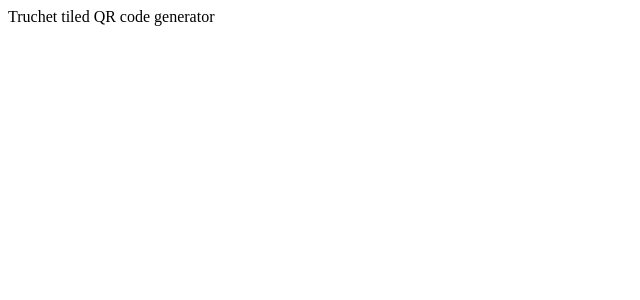
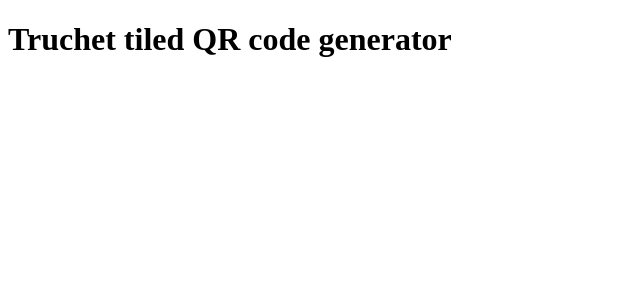
Before and after one commit to adambasile/truchet-qr, a Next.js app: page / in a window 1280 px wide. Shown: the top 300 px of the page, without its empty margins (0-640 px from the left). Built offline with nearby package versions, Linux system fonts and the light colour scheme.

Commit message:
big is nice

```diff
--- a/app/page.tsx
+++ b/app/page.tsx
@@ -7,7 +7,7 @@ export const metadata: Metadata = {
 export default function Home() {
   return (
     <main>
-      <div>Truchet tiled QR code generator</div>
+      <h1>Truchet tiled QR code generator</h1>
     </main>
   );
 }
```
